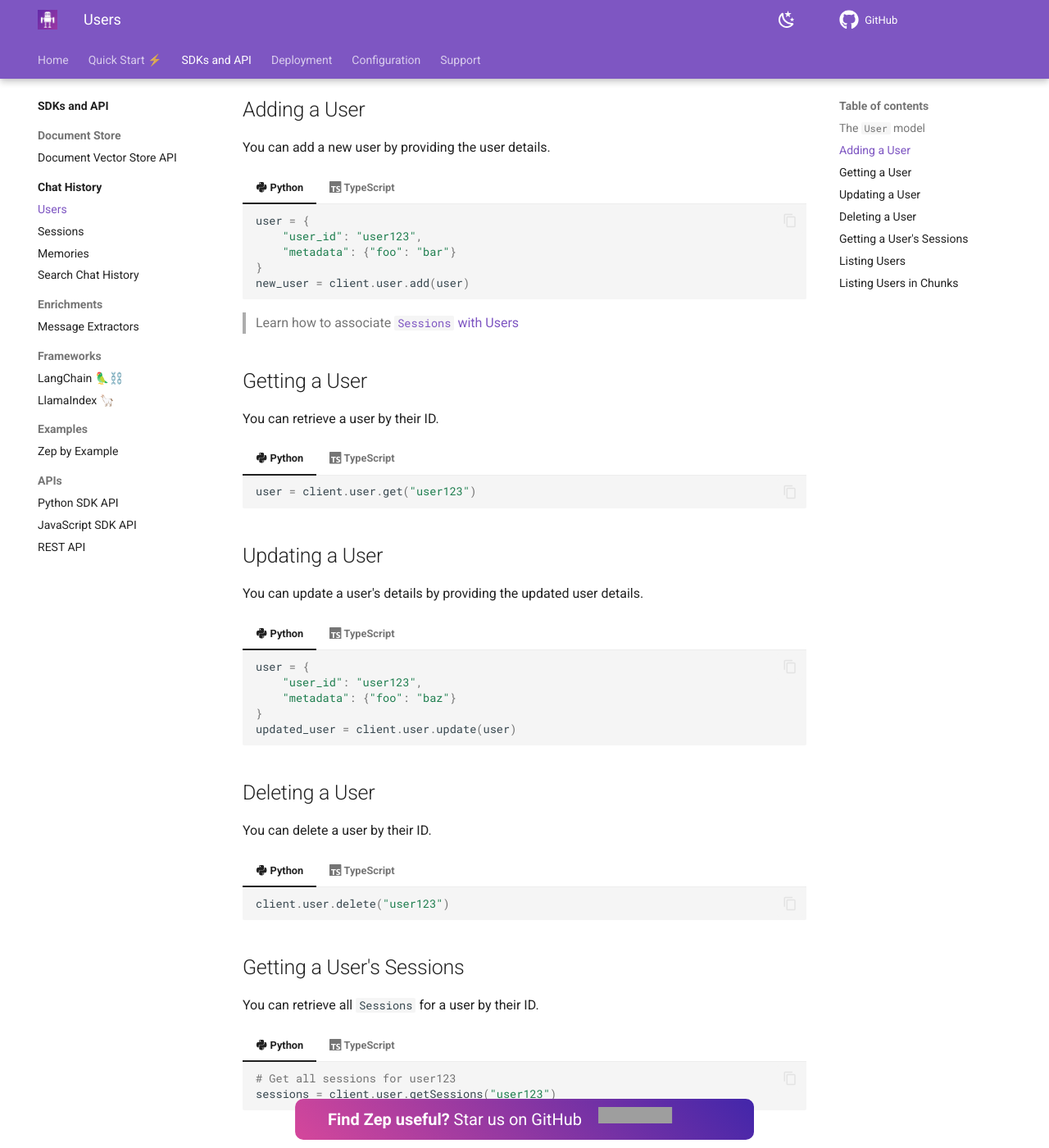
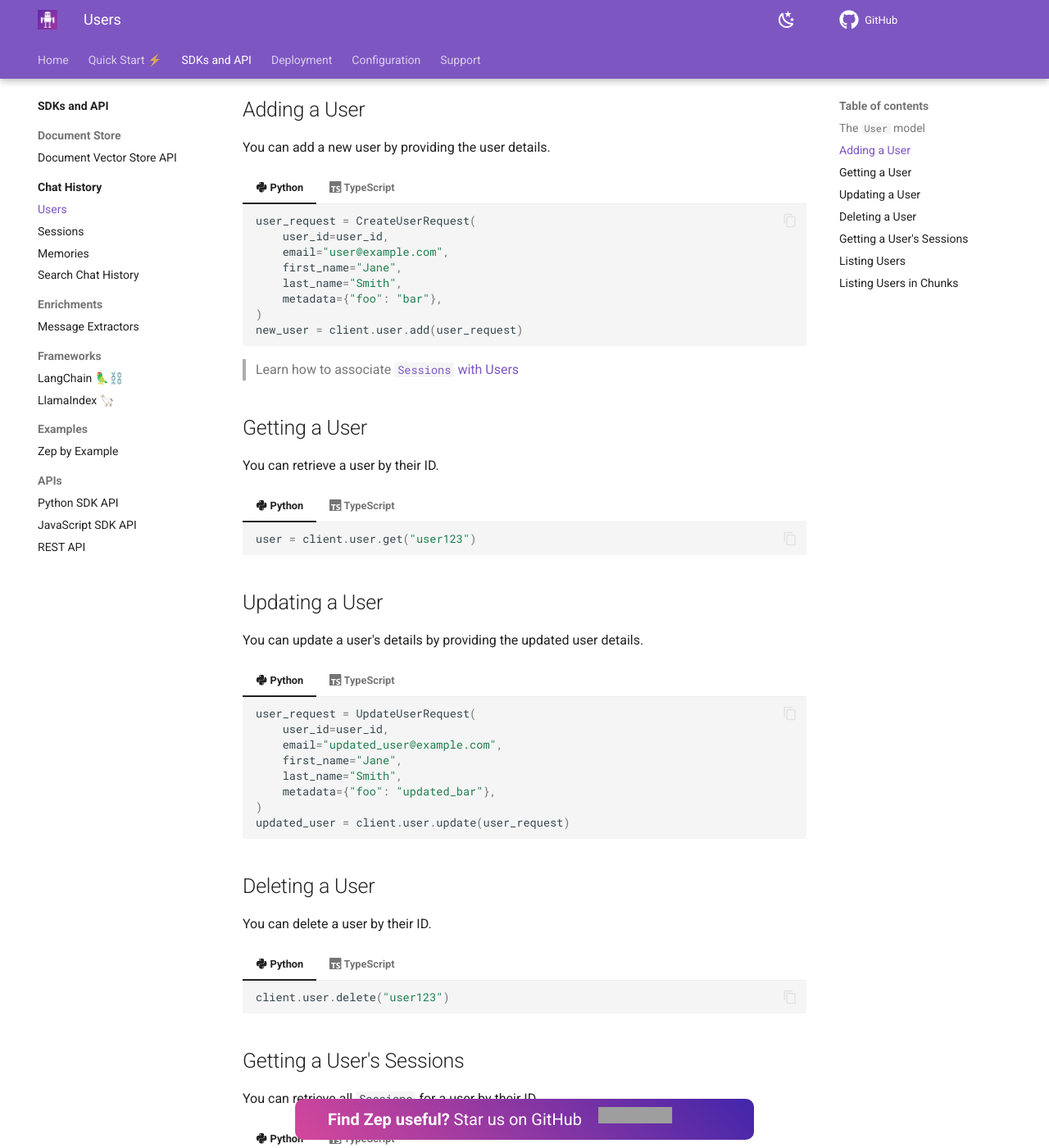
Before and after one commit to getzep/docs.getzep.com, an MkDocs documentation site: the page built from docs/sdk/chat_history/users.md, in a window 1280 px wide and 1400 px high, scrolled down 860 px. Shown: the whole window at 82% size. Built offline with MkDocs 1.6.1 and Material for MkDocs 9.7.7, drawn with Linux system fonts in a browser that asks for light colours; comment, search, counter and statistics services are not loaded; grey boxes are pictures that could not be loaded.

Commit message:
fix docs

````diff
--- a/docs/sdk/chat_history/users.md
+++ b/docs/sdk/chat_history/users.md
@@ -26,11 +26,14 @@
 === ":fontawesome-brands-python: Python"
 
     ```python
-    user = {
-        "user_id": "user123",
-        "metadata": {"foo": "bar"}
-    }
-    new_user = client.user.add(user)
+    user_request = CreateUserRequest(
+        user_id=user_id,
+        email="user@example.com",
+        first_name="Jane",
+        last_name="Smith",
+        metadata={"foo": "bar"},
+    )
+    new_user = client.user.add(user_request)
     ```
 
 === ":simple-typescript: TypeScript"
@@ -68,11 +71,14 @@
 === ":fontawesome-brands-python: Python"
 
     ```python
-    user = {
-        "user_id": "user123",
-        "metadata": {"foo": "baz"}
-    }
-    updated_user = client.user.update(user)
+    user_request = UpdateUserRequest(
+        user_id=user_id,
+        email="updated_user@example.com",
+        first_name="Jane",
+        last_name="Smith",
+        metadata={"foo": "updated_bar"},
+    )
+    updated_user = client.user.update(user_request)
     ```
 
 === ":simple-typescript: TypeScript"
````
Also changed, not shown: docs/sdk/chat_history/sessions.md (+2 -0 lines).
